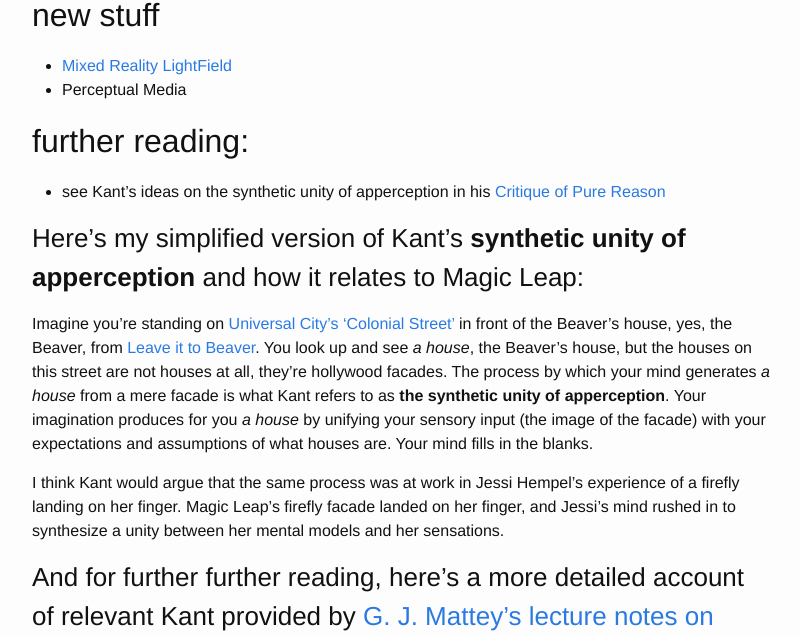
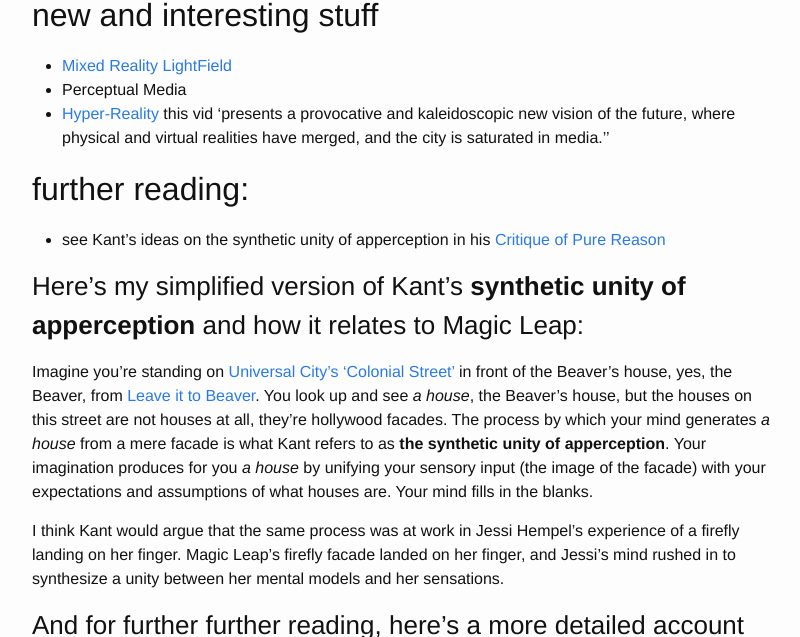
Before and after one commit to jaycody/log.jaylab, a Jekyll site: the page built from _posts/2016-06-29-kant-and-the-magic-leap.md, in a window 1280 px wide and 900 px high, scrolled down 1283 px, cut to the strip 263-900 px from the top of the window. Shown: the whole strip, without its empty margins (238-1038 px from the left). Built offline with Jekyll 4.4.1, drawn with Linux system fonts in a browser that asks for light colours.

Commit message:
added the hyper-reality link

```diff
--- a/_posts/2016-06-29-kant-and-the-magic-leap.md
+++ b/_posts/2016-06-29-kant-and-the-magic-leap.md
@@ -40,9 +40,10 @@
 
 ![Responsive Flow Field]({{log.jaylab.io}}/assets/gifs/2011-flow_field.gif)
 
-## new stuff
+## new and interesting stuff
 - [Mixed Reality LightField](http://uploadvr.com/magic-leap-announces-mixed-reality-lightfield-amid-huge-funding-round/)
 - Perceptual Media
+- [Hyper-Reality](https://vimeo.com/166807261) this vid 'presents a provocative and kaleidoscopic new vision of the future, where physical and virtual realities have merged, and the city is saturated in media.''
 
 ## further reading:
 - see Kant's ideas on the synthetic unity of apperception in his [Critique of Pure Reason](http://files.libertyfund.org/files/1442/0330_Bk.pdf)
```
